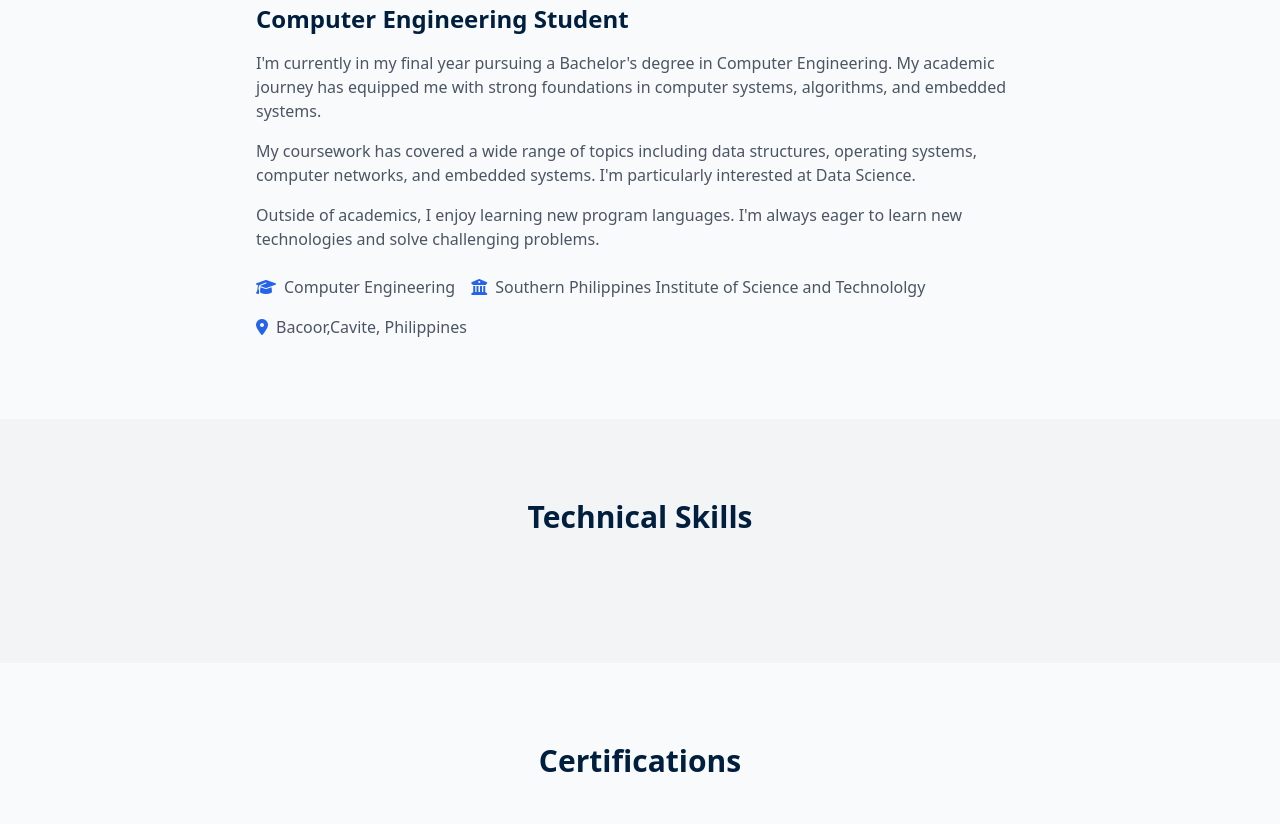
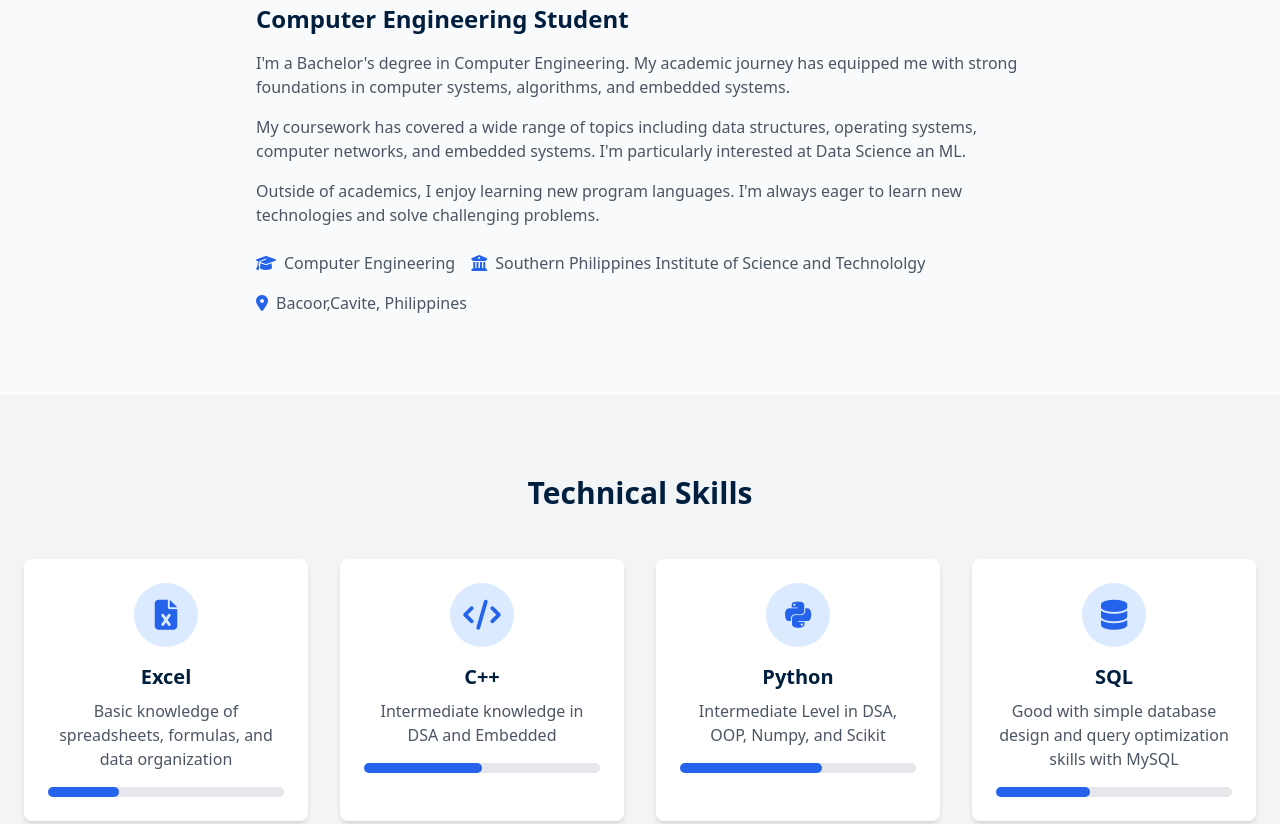
Before and after one commit to jshptai/Jshptai.github.io, a plain HTML site: page index.html in a window 1280 px wide. Shown: the part 729-1553 px from the top of the page. Drawn offline with nearby package versions, Linux system fonts and the light colour scheme; grey boxes are pictures that could not be loaded.

Commit message:
Update personal introduction and skills section

```diff
--- a/index.html
+++ b/index.html
@@ -80,7 +80,7 @@
                 <h1 class="text-4xl md:text-6xl font-bold text-navy dark:text-white mb-4">Hi, I'm <span class="text-blue-600 dark:text-blue-300">Joshapat Ai</span></h1>
                 <h2 class="text-2xl md:text-3xl font-semibold text-gray-600 dark:text-gray-300 mb-6"> Computer Engineering Student</h2>
                 <p class="text-lg text-gray-600 dark:text-gray-300 mb-8 max-w-lg mx-auto text-center">
-                       Passionate about Data Science.
+                       Enthusiastic about Data Science and ML
                 </p>
                 <div class="flex justify-center md:justify-start space-x-4">
                     <a href="#projects" class="px-6 py-3 bg-navy text-white rounded-lg hover:bg-blue-700 dark:hover:bg-blue-600 transition-colors">View Projects</a>
@@ -97,10 +97,10 @@
             <div class="max-w-3xl mx-auto">
                     <h3 class="text-2xl font-semibold text-navy dark:text-white mb-4">Computer Engineering Student</h3>
                     <p class="text-gray-600 dark:text-gray-300 mb-4">
-                        I'm currently in my final year pursuing a Bachelor's degree in Computer Engineering. My academic journey has equipped me with strong foundations in computer systems, algorithms, and embedded systems.
+                        I'm a Bachelor's degree in Computer Engineering. My academic journey has equipped me with strong foundations in computer systems, algorithms, and embedded systems.
                     </p>
                     <p class="text-gray-600 dark:text-gray-300 mb-4">
-                        My coursework has covered a wide range of topics including data structures, operating systems, computer networks, and embedded systems. I'm particularly interested at Data Science.
+                        My coursework has covered a wide range of topics including data structures, operating systems, computer networks, and embedded systems. I'm particularly interested at Data Science an ML.
                     </p>
                     <p class="text-gray-600 dark:text-gray-300 mb-6">
                         Outside of academics, I enjoy learning new program languages. I'm always eager to learn new technologies and solve challenging problems.
@@ -124,12 +124,58 @@
         </div>
     </section>
 
-    <!-- Skills Section -->
+   <!-- Skills Section -->
     <section id="skills" class="py-20">
         <div class="container mx-auto px-6">
             <h2 class="text-3xl font-bold text-center text-navy dark:text-white mb-12">Technical Skills</h2>
             <div class="grid grid-cols-2 md:grid-cols-4 gap-8">
-                <!-- Skill cards here... same as your code -->
+                <!-- Excel -->
+                <div class="skill-card p-6 rounded-lg bg-white dark:bg-gray-800 shadow-md flex flex-col items-center">
+                    <div class="w-16 h-16 mb-4 flex items-center justify-center rounded-full bg-blue-100 dark:bg-blue-900">
+                        <i class="fas fa-file-excel text-3xl text-blue-600 dark:text-blue-300 skill-icon"></i>
+                    </div>
+                    <h3 class="text-xl font-semibold text-navy dark:text-white mb-2">Excel</h3>
+                    <p class="text-gray-600 dark:text-gray-300 text-center">Basic knowledge of spreadsheets, formulas, and data organization</p>
+                    <div class="w-full bg-gray-200 dark:bg-gray-700 rounded-full h-2.5 mt-4">
+                        <div class="bg-blue-600 dark:bg-blue-300 h-2.5 rounded-full" style="width: 30%"></div>
+                    </div>
+                </div>
+
+                <!-- C++ -->
+                <div class="skill-card p-6 rounded-lg bg-white dark:bg-gray-800 shadow-md flex flex-col items-center">
+                    <div class="w-16 h-16 mb-4 flex items-center justify-center rounded-full bg-blue-100 dark:bg-blue-900">
+                        <i class="fas fa-code text-3xl text-blue-600 dark:text-blue-300 skill-icon"></i>
+                    </div>
+                    <h3 class="text-xl font-semibold text-navy dark:text-white mb-2">C++</h3>
+                    <p class="text-gray-600 dark:text-gray-300 text-center">Intermediate knowledge in DSA and Embedded</p>
+                    <div class="w-full bg-gray-200 dark:bg-gray-700 rounded-full h-2.5 mt-4">
+                        <div class="bg-blue-600 dark:bg-blue-300 h-2.5 rounded-full" style="width: 50%"></div>
+                    </div>
+                </div>
+
+                <!-- Python -->
+                <div class="skill-card p-6 rounded-lg bg-white dark:bg-gray-800 shadow-md flex flex-col items-center">
+                    <div class="w-16 h-16 mb-4 flex items-center justify-center rounded-full bg-blue-100 dark:bg-blue-900">
+                        <i class="fab fa-python text-3xl text-blue-600 dark:text-blue-300 skill-icon"></i>
+                    </div>
+                    <h3 class="text-xl font-semibold text-navy dark:text-white mb-2">Python</h3>
+                    <p class="text-gray-600 dark:text-gray-300 text-center">Intermediate Level in DSA, OOP, Numpy, and Scikit </p>
+                    <div class="w-full bg-gray-200 dark:bg-gray-700 rounded-full h-2.5 mt-4">
+                        <div class="bg-blue-600 dark:bg-blue-300 h-2.5 rounded-full" style="width: 60%"></div>
+                    </div>
+                </div>
+
+                <!-- SQL -->
+                <div class="skill-card p-6 rounded-lg bg-white dark:bg-gray-800 shadow-md flex flex-col items-center">
+                    <div class="w-16 h-16 mb-4 flex items-center justify-center rounded-full bg-blue-100 dark:bg-blue-900">
+                        <i class="fas fa-database text-3xl text-blue-600 dark:text-blue-300 skill-icon"></i>
+                    </div>
+                    <h3 class="text-xl font-semibold text-navy dark:text-white mb-2">SQL</h3>
+                    <p class="text-gray-600 dark:text-gray-300 text-center">Good with simple database design and query optimization skills with MySQL </p>
+                    <div class="w-full bg-gray-200 dark:bg-gray-700 rounded-full h-2.5 mt-4">
+                        <div class="bg-blue-600 dark:bg-blue-300 h-2.5 rounded-full" style="width: 40%"></div>
+                    </div>
+                </div>
             </div>
         </div>
     </section>
```
